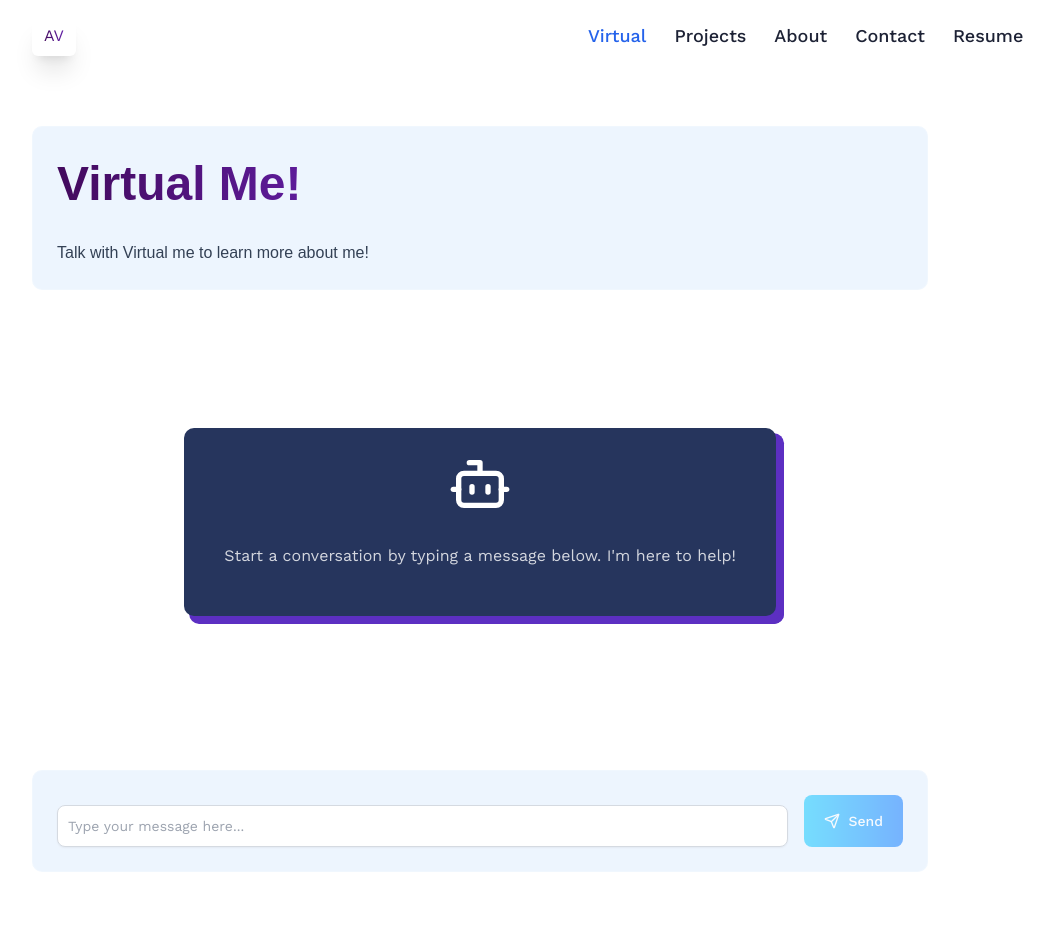
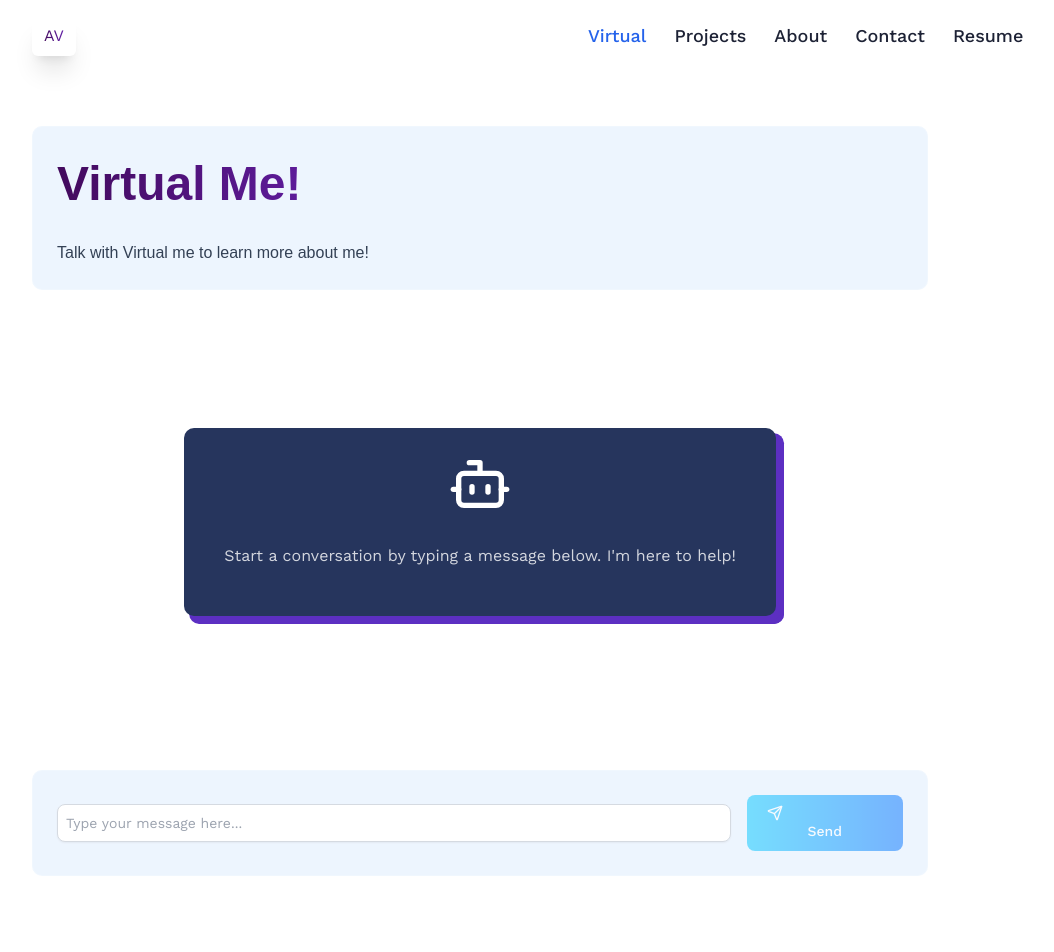
Before and after one commit to magnifiques/dreamscape, a Next.js app: page /virtual in a window 1280 px wide. Shown: the top 952 px of the page, without its empty margins (160-1214 px from the left). Built offline with nearby package versions, Linux system fonts and the light colour scheme.

Commit message:
fix the input button space distribution on virtual page

```diff
--- a/app/(root)/virtual/page.jsx
+++ b/app/(root)/virtual/page.jsx
@@ -134,7 +134,7 @@ const Page = () => {
 
         {/* Input Area */}
         <div className="glassmorphism p-6 rounded-lg">
-          <div className="flex gap-4">
+          <div className="grid grid-cols-5 items-center gap-2 md:gap-4">
             <input
               type="text"
               value={inputMessage}
@@ -143,16 +143,16 @@ const Page = () => {
                 e.key === "Enter" && !isLoading && handleSendMessage()
               }
               placeholder="Type your message here..."
-              className="input flex-1"
+              className="bg-white border border-gray-200 text-gray-900 text-xs md:text-sm rounded-lg focus:ring-blue-500 focus:border-blue-500 block w-full font-normal shadow-card p-2 col-span-4 md:col-span-4  sm:col-start-auto"
               disabled={isLoading}
             />
             <button
               onClick={handleSendMessage}
               disabled={isLoading || !inputMessage.trim()}
-              className="btn disabled:opacity-50 disabled:cursor-not-allowed flex items-center gap-2 transition-all duration-250 hover:shadow-lg"
+              className="btn disabled:opacity-50 disabled:cursor-not-allowed flex-row items-center gap-x-2 transition-all duration-250 hover:shadow-lg"
             >
               <Send className="w-4 h-4" />
-              Send
+              <span className="hidden sm:block">Send</span>
             </button>
           </div>
         </div>
```
